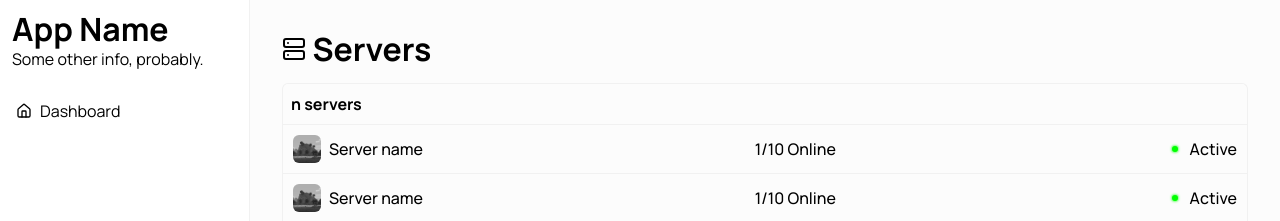
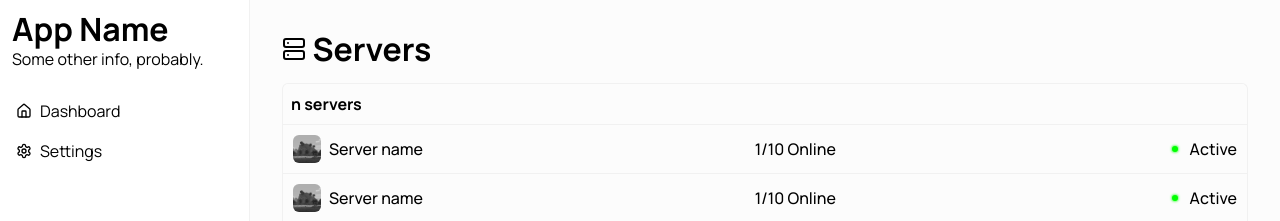
Before and after one commit to ScaffoldMC/ScaffoldMC, a Next.js app in the folder apps/web/: page /dashboard in a window 1280 px wide. Shown: the top 221 px of the page. Built offline with nearby package versions, Linux system fonts and the light colour scheme.

Commit message:
Add settings button

```diff
--- a/apps/web/app/dashboard/layout.tsx
+++ b/apps/web/app/dashboard/layout.tsx
@@ -1,7 +1,7 @@
 import { Sidebar } from "@/components/organisms/sidebar/sidebar";
 import styles from "./layout.module.css";
 import { User } from "@/components/molecules/user/user";
-import { Home } from "lucide-react";
+import { Home, Settings } from "lucide-react";
 
 export default function DashboardLayout({
 	children,
@@ -20,6 +20,10 @@ export default function DashboardLayout({
 						<Home size={16} className={styles.icon} />
 						Dashboard
 					</Sidebar.Link>
+					<Sidebar.Link href="/dashboard/settings">
+						<Settings size={16} className={styles.icon} />
+						Settings
+					</Sidebar.Link>
 				</Sidebar.Content>
 				<Sidebar.Footer>
 					<User />
```
